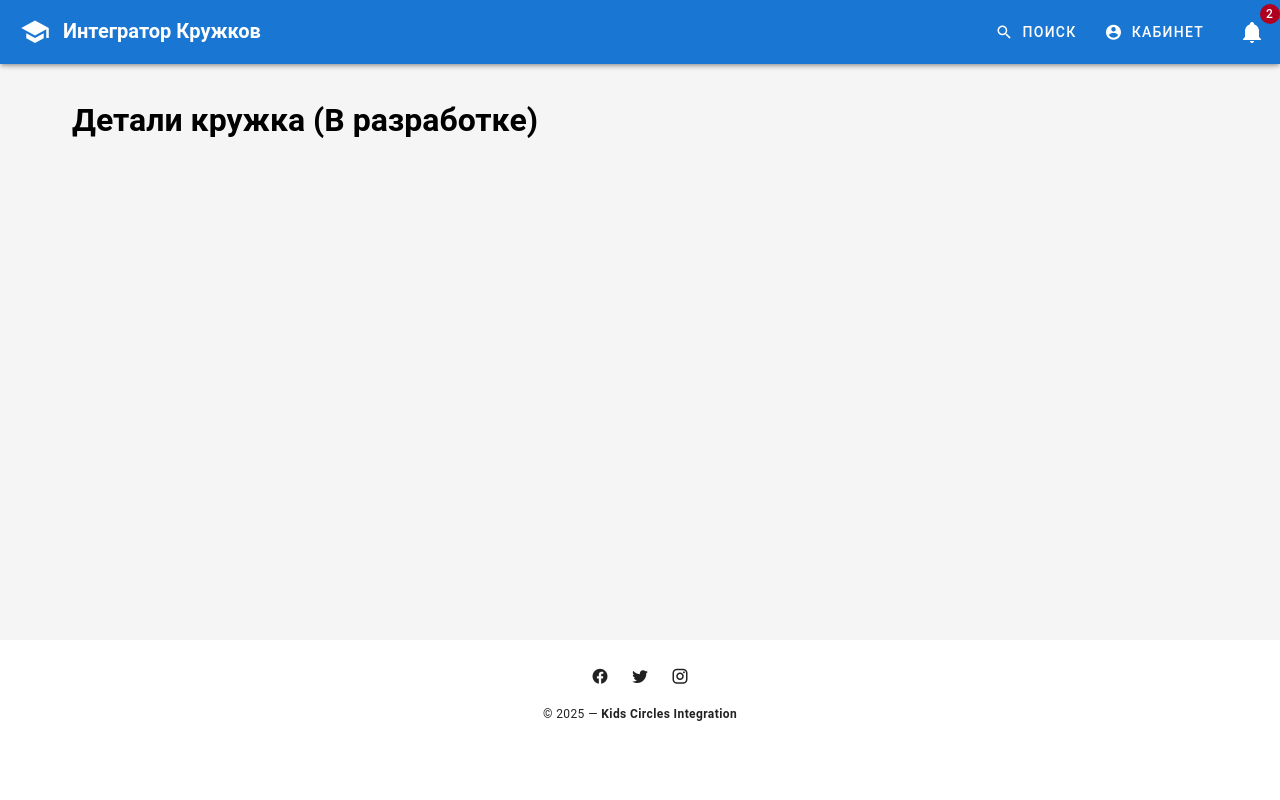
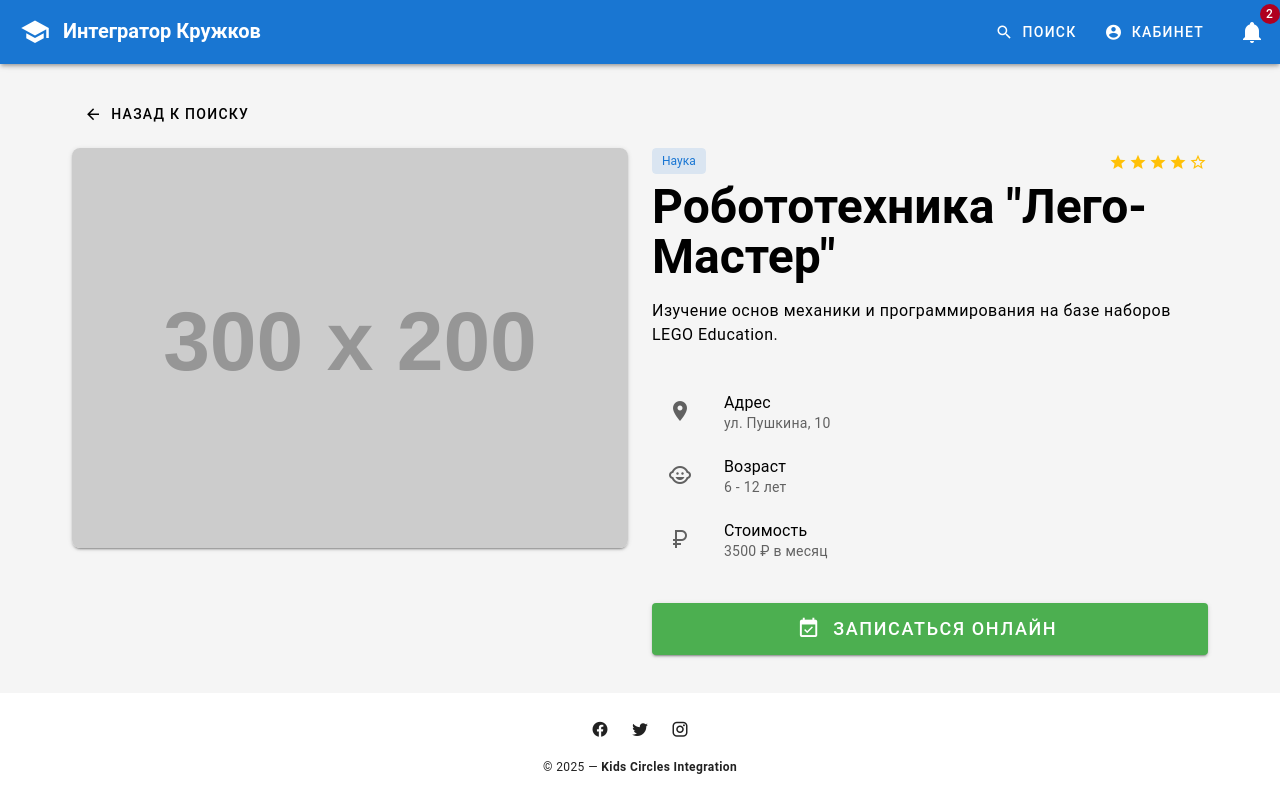
Before and after one commit to FrierenWay/integrator-children-clubs, a Vue app: page /circle/1 in a window 1280 px wide. Built offline with nearby package versions, Linux system fonts and the light colour scheme.

Commit message:
feat: add CircleDetailView with booking form, validation, notifications and fix: resolve import paths

```diff
--- a/src/router/index.js
+++ b/src/router/index.js
@@ -1,11 +1,10 @@
 import { createRouter, createWebHistory } from 'vue-router';
-import HomeView from '../views/HomeView.vue';
 
 const routes = [
   {
     path: '/',
     name: 'Home',
-    component: HomeView
+    component: () => import('../views/HomeView.vue')
   },
   {
     path: '/circle/:id',
--- a/src/views/CircleDetailView.vue
+++ b/src/views/CircleDetailView.vue
@@ -1,5 +1,97 @@
 <template>
-  <v-container>
-    <h1>Детали кружка (В разработке)</h1>
+  <v-container v-if="circle">
+    <v-btn variant="text" prepend-icon="mdi-arrow-left" @click="$router.back()" class="mb-4">
+      Назад к поиску
+    </v-btn>
+
+    <v-row>
+      <v-col cols="12" md="6">
+        <v-img :src="circle.image" height="400" cover class="rounded-lg elevation-2"></v-img>
+      </v-col>
+
+      <v-col cols="12" md="6">
+        <div class="d-flex align-center mb-2">
+          <v-chip color="primary" size="small" label>{{ circle.category }}</v-chip>
+          <v-spacer></v-spacer>
+          <v-rating :model-value="circle.rating" color="amber" density="compact" readonly size="small"></v-rating>
+        </div>
+
+        <h1 class="text-h3 font-weight-bold mb-4">{{ circle.title }}</h1>
+        <p class="text-body-1 mb-6">{{ circle.description }}</p>
+
+        <v-list lines="two" class="bg-transparent">
+          <v-list-item prepend-icon="mdi-map-marker" title="Адрес" :subtitle="circle.address"></v-list-item>
+          <v-list-item prepend-icon="mdi-baby-face-outline" title="Возраст" :subtitle="`${circle.ageRange[0]} - ${circle.ageRange[1]} лет`"></v-list-item>
+          <v-list-item prepend-icon="mdi-currency-rub" title="Стоимость" :subtitle="`${circle.price} ₽ в месяц`"></v-list-item>
+        </v-list>
+
+        <v-btn color="success" size="x-large" block prepend-icon="mdi-calendar-check" class="mt-6" @click="dialog = true">
+          Записаться онлайн
+        </v-btn>
+      </v-col>
+    </v-row>
+
+    <v-dialog v-model="dialog" max-width="500">
+      <v-card title="Запись в кружок">
+        <v-card-text>
+          <p class="mb-4 text-subtitle-2 text-grey">Оставьте ваши данные, и руководитель кружка свяжется с вами.</p>
+          <v-form ref="form" v-model="isFormValid">
+            <v-text-field v-model="booking.parentName" label="Ваше имя" :rules="[v => !!v || 'Обязательно']" variant="outlined"></v-text-field>
+            <v-text-field v-model="booking.childName" label="Имя ребенка" :rules="[v => !!v || 'Обязательно']" variant="outlined"></v-text-field>
+            <v-text-field v-model="booking.phone" label="Телефон" placeholder="+7 (___) ___-__-__" :rules="[v => !!v || 'Обязательно']" variant="outlined"></v-text-field>
+          </v-form>
+        </v-card-text>
+        <v-card-actions>
+          <v-spacer></v-spacer>
+          <v-btn variant="text" @click="dialog = false">Отмена</v-btn>
+          <v-btn color="primary" :disabled="!isFormValid" @click="submitBooking">Отправить заявку</v-btn>
+        </v-card-actions>
+      </v-card>
+    </v-dialog>
+
+    <v-snackbar v-model="snackbar" color="success" timeout="3000">
+      Заявка успешно отправлена! Мы скоро свяжемся с вами.
+    </v-snackbar>
+  </v-container>
+
+  <v-container v-else class="text-center py-10">
+    <v-progress-circular indeterminate color="primary"></v-progress-circular>
   </v-container>
 </template>
+
+<script>
+import { ref, computed, onMounted } from 'vue'
+import { useRoute } from 'vue-router'
+import { useStore } from 'vuex'
+
+export default {
+  setup() {
+    const route = useRoute()
+    const store = useStore()
+
+    const dialog = ref(false)
+    const snackbar = ref(false)
+    const isFormValid = ref(false)
+    const booking = ref({ parentName: '', childName: '', phone: '' })
+
+    const circle = computed(() => {
+      return store.state.circles.items.find(item => item.id === parseInt(route.params.id))
+    })
+
+    const submitBooking = () => {
+      console.log('Данные записи:', booking.value)
+      dialog.value = false
+      snackbar.value = true
+      booking.value = { parentName: '', childName: '', phone: '' }
+    }
+
+    onMounted(() => {
+      if (store.state.circles.items.length === 0) {
+        store.dispatch('circles/fetchCircles')
+      }
+    })
+
+    return { circle, dialog, snackbar, isFormValid, booking, submitBooking }
+  }
+}
+</script>
--- a/src/views/HomeView.vue
+++ b/src/views/HomeView.vue
@@ -60,7 +60,7 @@
 <script>
 import { computed, onMounted, ref } from 'vue';
 import { useStore } from 'vuex';
-import CircleCard from '@/components/CircleCard.vue';
+import CircleCard from '../components/CircleCard.vue';
 
 export default {
   components: { CircleCard },
--- a/vite.config.js
+++ b/vite.config.js
@@ -1,7 +1,17 @@
 import { defineConfig } from 'vite'
 import vue from '@vitejs/plugin-vue'
+import vuetify from 'vite-plugin-vuetify'
+import path from 'path'
 
-// https://vite.dev/config/
 export default defineConfig({
-  plugins: [vue()],
+  plugins: [
+    vue(),
+    vuetify({ autoImport: true }),
+  ],
+  resolve: {
+    alias: {
+      // Это связывает символ @ с папкой src
+      '@': path.resolve(__dirname, './src'),
+    },
+  },
 })
```
